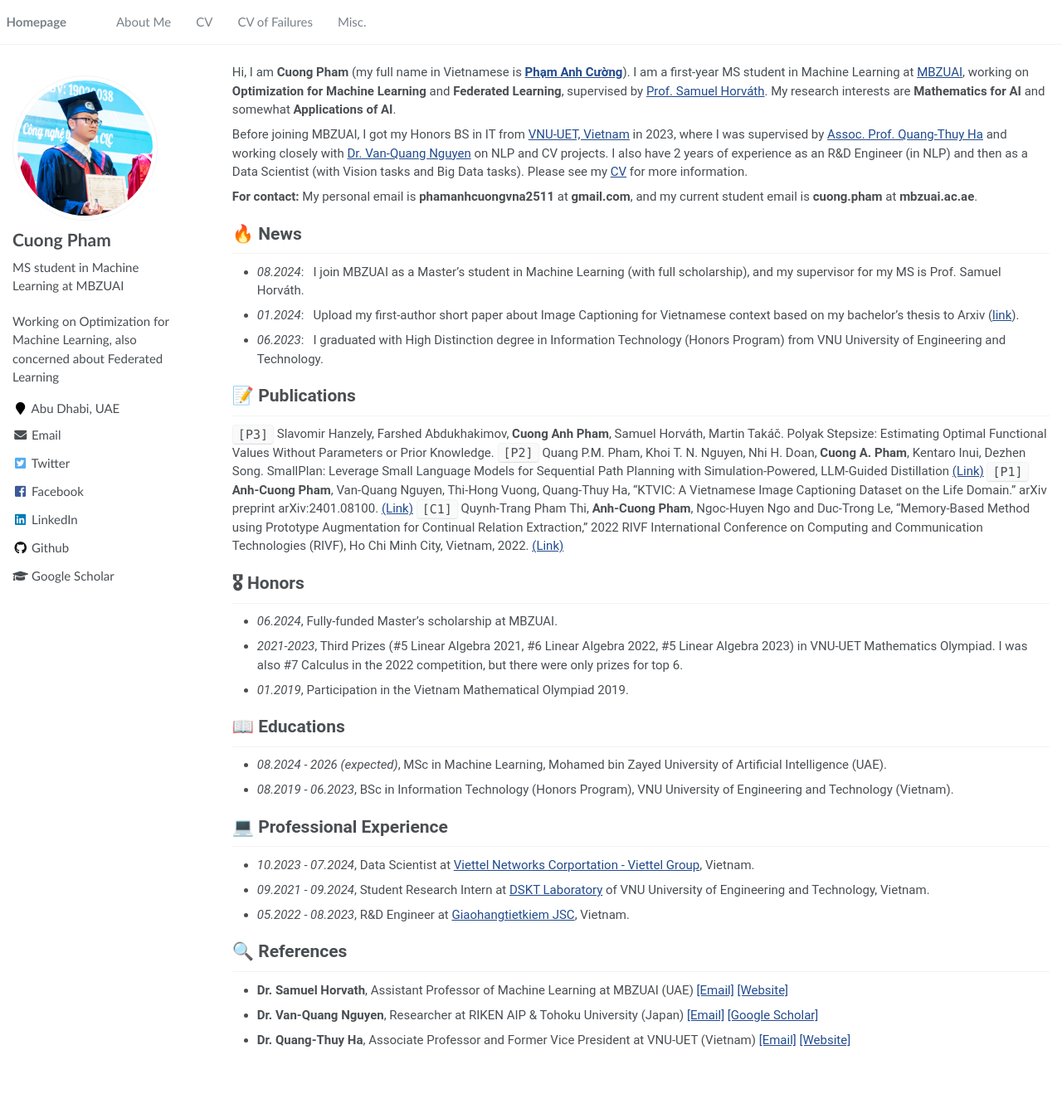
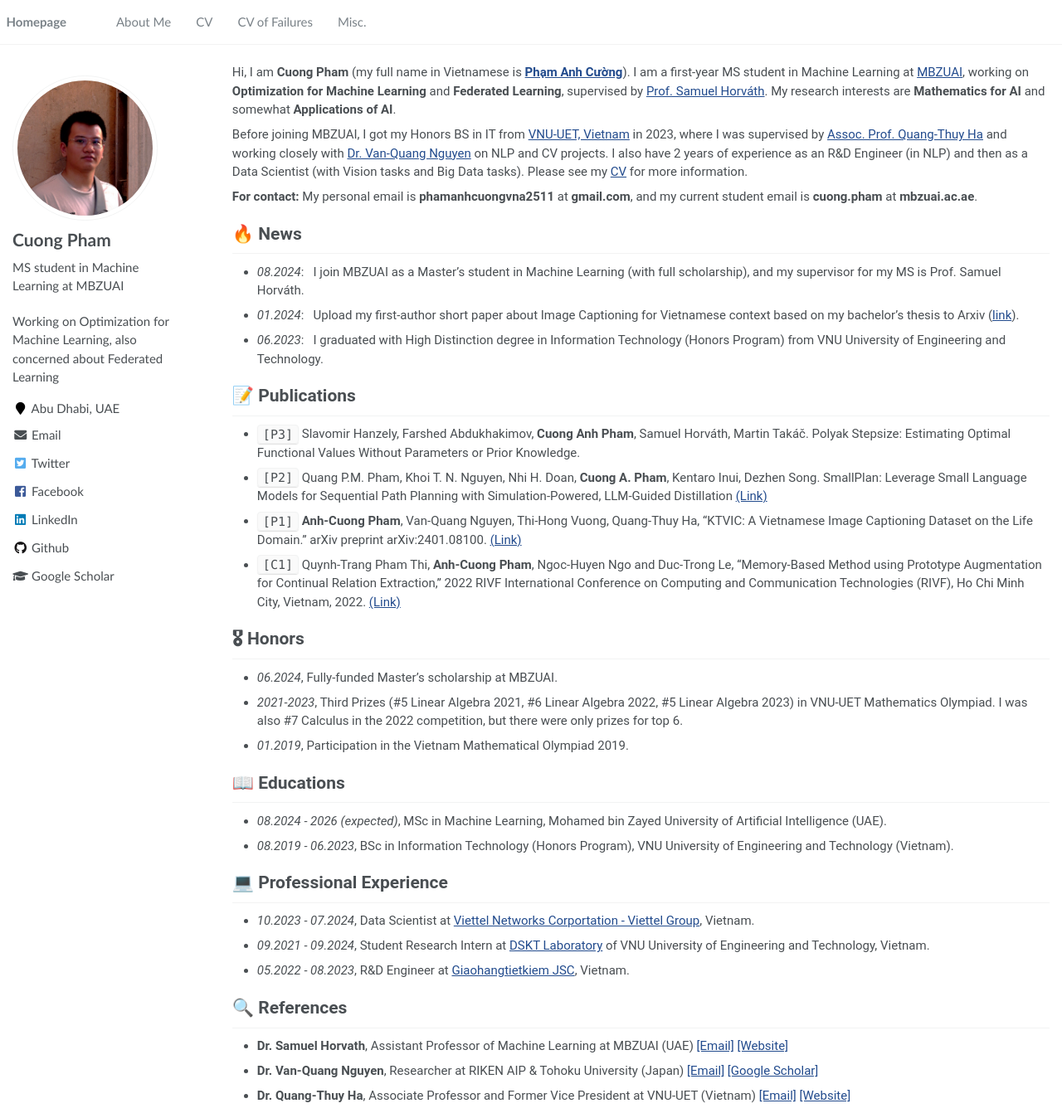
Before and after one commit to pacman-ctm/pacman-ctm.github.io, a Jekyll site: the page built from _pages/about.md, in a window 1280 px wide and 1348 px high. Shown: the whole window at 83% size. Built offline with Jekyll 4.4.1, drawn with Linux system fonts in a browser that asks for light colours.

Commit message:
fix icons

```diff
--- a/_config.yml
+++ b/_config.yml
@@ -22,7 +22,7 @@
 # Site Author
 author:
   name             : "Cuong Pham"
-  avatar           : "images/cuongpa.jpg"
+  avatar           : "images/cuong_5.JPG"
   bio              : "MS student in Machine Learning at MBZUAI"
   location         : "Abu Dhabi, UAE"
   employer         :
--- a/_includes/head.html
+++ b/_includes/head.html
@@ -6,7 +6,7 @@
 <meta name="MobileOptimized" content="320">
 <meta name="viewport" content="width=device-width, initial-scale=1.0">
 
-<link rel="icon" href="/assets/images/page_icon.png" type="image/png">
+<!-- <link rel="icon" href="/assets/images/page_icon.png" type="image/png"> -->
 
 
 <script>
--- a/_pages/about.md
+++ b/_pages/about.md
@@ -50,10 +50,13 @@
 <!-- - [Lorem ipsum dolor sit amet, consectetur adipiscing elit. Vivamus ornare aliquet ipsum, ac tempus justo dapibus sit amet](https://github.com), A, B, C, **CVPR 2020** -->
 
 # 📝 Publications
-`[P3]` Slavomir Hanzely, Farshed Abdukhakimov, **Cuong Anh Pham**, Samuel Horváth, Martin Takáč. Polyak Stepsize: Estimating Optimal Functional Values Without Parameters or Prior Knowledge.
-`[P2]` Quang P.M. Pham, Khoi T. N. Nguyen, Nhi H. Doan, **Cuong A. Pham**, Kentaro Inui, Dezhen Song. SmallPlan: Leverage Small Language Models for Sequential Path Planning with Simulation-Powered, LLM-Guided Distillation [(Link)](https://arxiv.org/abs/2505.00831)
-`[P1]` **Anh-Cuong Pham**, Van-Quang Nguyen, Thi-Hong Vuong, Quang-Thuy Ha, "KTVIC: A Vietnamese Image Captioning Dataset on the Life Domain." arXiv preprint arXiv:2401.08100. [(Link)](https://arxiv.org/abs/2401.08100)
-`[C1]` Quynh-Trang Pham Thi, **Anh-Cuong Pham**, Ngoc-Huyen Ngo and Duc-Trong Le, "Memory-Based Method using Prototype Augmentation for Continual Relation Extraction," 2022 RIVF International Conference on Computing and Communication Technologies (RIVF), Ho Chi Minh City, Vietnam, 2022. [(Link)](https://ieeexplore.ieee.org/abstract/document/10013819/)
+- `[P3]` Slavomir Hanzely, Farshed Abdukhakimov, **Cuong Anh Pham**, Samuel Horváth, Martin Takáč. Polyak Stepsize: Estimating Optimal Functional Values Without Parameters or Prior Knowledge.
+
+- `[P2]` Quang P.M. Pham, Khoi T. N. Nguyen, Nhi H. Doan, **Cuong A. Pham**, Kentaro Inui, Dezhen Song. SmallPlan: Leverage Small Language Models for Sequential Path Planning with Simulation-Powered, LLM-Guided Distillation [(Link)](https://arxiv.org/abs/2505.00831)
+
+- `[P1]` **Anh-Cuong Pham**, Van-Quang Nguyen, Thi-Hong Vuong, Quang-Thuy Ha, "KTVIC: A Vietnamese Image Captioning Dataset on the Life Domain." arXiv preprint arXiv:2401.08100. [(Link)](https://arxiv.org/abs/2401.08100)
+
+- `[C1]` Quynh-Trang Pham Thi, **Anh-Cuong Pham**, Ngoc-Huyen Ngo and Duc-Trong Le, "Memory-Based Method using Prototype Augmentation for Continual Relation Extraction," 2022 RIVF International Conference on Computing and Communication Technologies (RIVF), Ho Chi Minh City, Vietnam, 2022. [(Link)](https://ieeexplore.ieee.org/abstract/document/10013819/)
 
 # 🎖 Honors
 - *06.2024*, Fully-funded Master's scholarship at MBZUAI.
```
Also changed, not shown: _pages/misc.md (+1 -1 lines), images/android-chrome-192x192.png, images/android-chrome-512x512.png, images/apple-touch-icon.png, images/cuong_5.JPG (added), images/favicon-16x16.png, images/favicon-32x32.png, images/favicon.ico.
